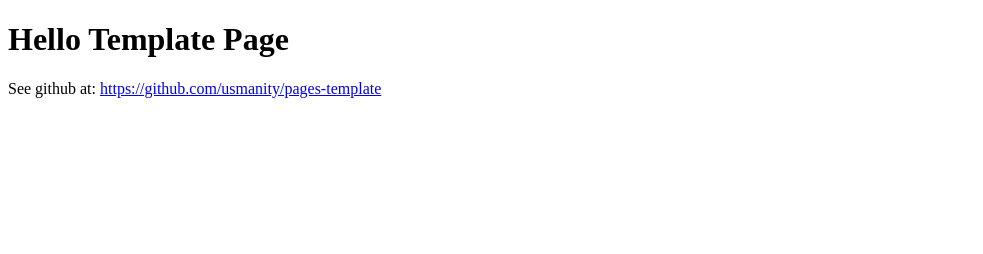
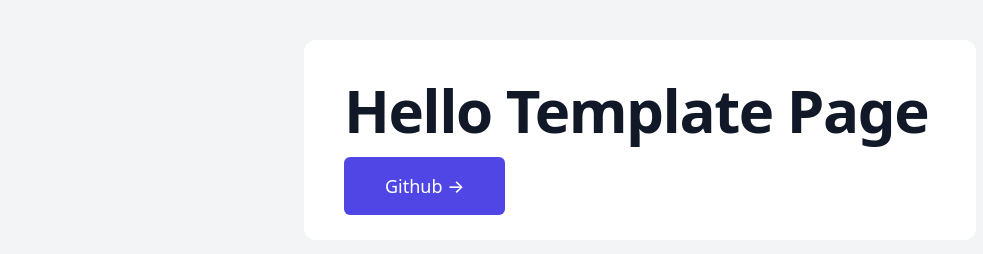
Before and after one commit to usmanity/pages-template, a website: page index.html in a window 1280 px wide. Shown: the whole page, without its empty margins (0-983 px from the left). Drawn offline with nearby package versions, Linux system fonts and the light colour scheme.

Commit message:
fixing up some styles and adding tailwind css

```diff
--- a/index.html
+++ b/index.html
@@ -1,13 +1,16 @@
 <!DOCTYPE html>
-<html lang="en">
+<html lang="en" class="leading-tight">
 <head>
     <meta charset="UTF-8">
     <title></title>
+    <link href="https://unpkg.com/tailwindcss@^1.0/dist/tailwind.min.css" rel="stylesheet">
 </head>
-<body>
-    <h1>Hello Template Page</h1>
-    <p>
-	See github at: <a href="https://github.com/usmanity/pages-template">https://github.com/usmanity/pages-template</a>
-    </p>
+<body class="min-h-screen bg-gray-100">
+<div class="container max-w-md mx-auto bg-white rounded-xl overflow-hidden md:max-w-2xl p-10 mt-10">
+    <h1 class="text-4xl tracking-tight font-extrabold text-gray-900 sm:text-5xl md:text-6xl">Hello Template Page</h1>
+    <div class="mt-8">
+    <a href="https://github.com/usmanity/pages-template" class="items-center justify-center px-8 py-3 border border-transparent text-base font-medium rounded-md text-white bg-indigo-600 hover:bg-indigo-700 md:py-4 md:text-lg md:px-10">Github →</a>
+    </div>
+</div>
 </body>
 </html>
```
